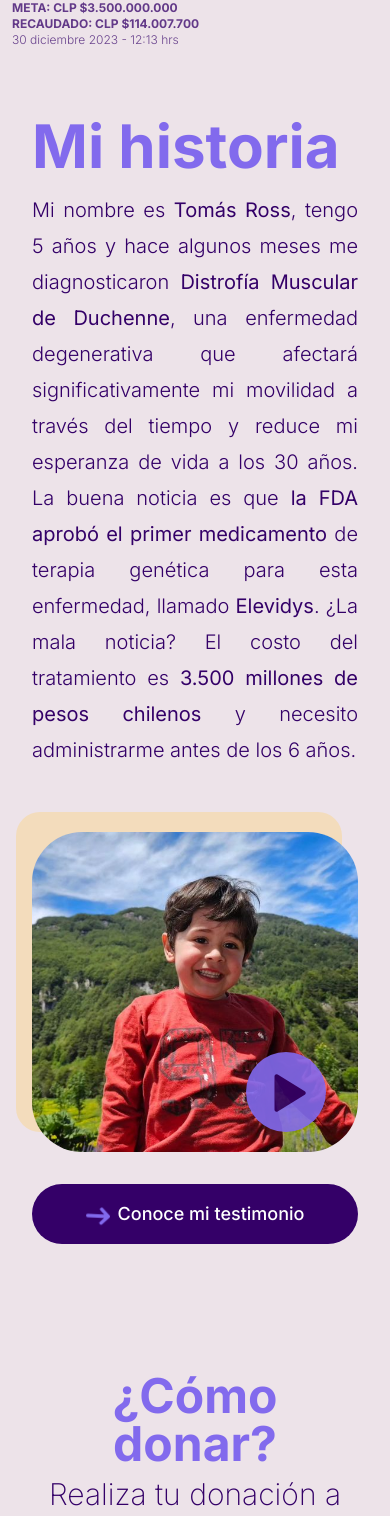
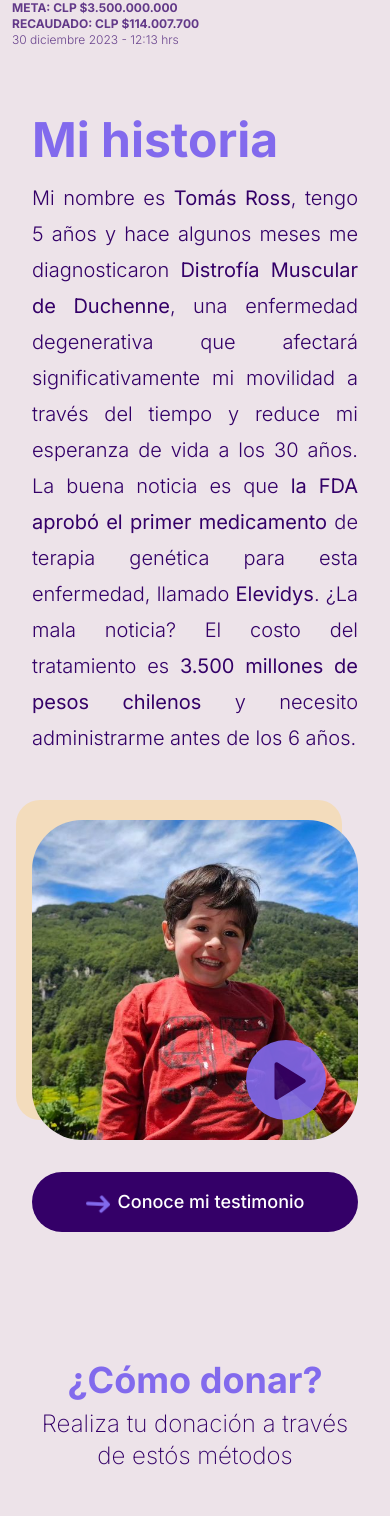
Before and after one commit to dalvaradotey/tomas, a Next.js app: page / in a window 390 px wide. Shown: the part 1044-2560 px from the top of the page. Built offline with nearby package versions, Linux system fonts and the light colour scheme.

Commit message:
UPDATE: prueba de texto mobile

```diff
--- a/src/components/About.tsx
+++ b/src/components/About.tsx
@@ -19,7 +19,7 @@ export default function About() {
   return (
     <div id="mi-historia" className="md:py-48 md:px-40 px-8 py-12 md:h-screen md:flex">
       <div className="md:w-4/6 md:pr-28">
-        <h2 className="text-6xl font-bold text-secondary">Mi historia</h2>
+        <h2 className="text-5xl md:text-6xl">Mi historia</h2>
         <p className="text-justify mt-4">Mi nombre es <strong>Tomás Ross</strong>, tengo 5 años y hace algunos meses me diagnosticaron <strong>Distrofía Muscular de Duchenne</strong>, una enfermedad degenerativa que afectará significativamente mi movilidad a través del tiempo y reduce mi esperanza de vida a los 30 años. La buena noticia es que <strong>la FDA aprobó el primer medicamento</strong> de terapia genética para esta enfermedad, llamado <strong>Elevidys</strong>. ¿La mala noticia? El costo del tratamiento es <strong>3.500 millones de pesos chilenos</strong> y necesito administrarme antes de los 6 años.</p>
         <div className="py-8">
           <LinkButton href="/testimonio" className="hidden md:flex items-center">
--- a/src/components/Methods.tsx
+++ b/src/components/Methods.tsx
@@ -6,10 +6,10 @@ export default function Methods() {
 	return (
 		<>
 			<div id="donar" className="md:py-24 md:px-40 px-8 py-12">
-				<h2 className="text-5xl font-bold text-center text-secondary">
+				<h2 className="text-4xl md:text-5xl font-bold text-center text-secondary">
 					¿Cómo donar?
 				</h2>
-				<p className="text-center font-extralight text-3xl md:text-3xl my-2">
+				<p className="text-center font-extralight text-2xl md:text-3xl my-2">
 					Realiza tu donación a través de estós métodos
 				</p>
 				<div className="grid grid-cols-1 gap-4 md:grid-cols-4 md:gap-10 my-14">
```
